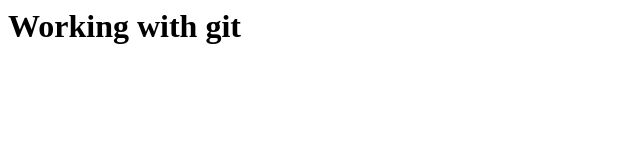
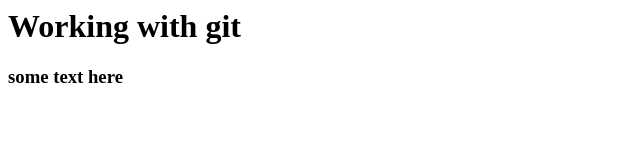
Before and after one commit to practicalit/aug31-git, a plain HTML site: page Ted.html in a window 1280 px wide. Shown: the whole page, without its empty margins (0-640 px from the left). Drawn offline with Linux system fonts and the light colour scheme.

Commit message:
Updateson ted.html

```diff
--- a/Ted.html
+++ b/Ted.html
@@ -6,5 +6,6 @@
 </head>
 <body>
     <h1>Working with git</h1>
+	<h3>some text here</h3>
 </body>
 </html>
```
